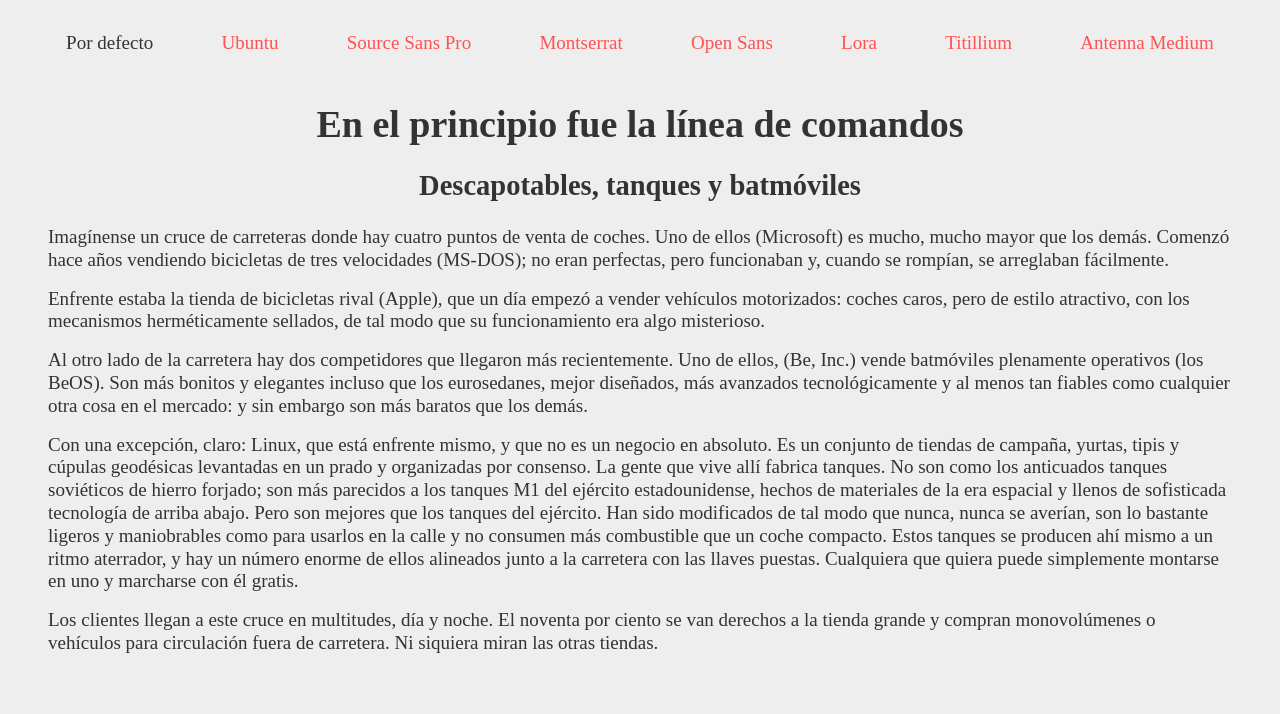
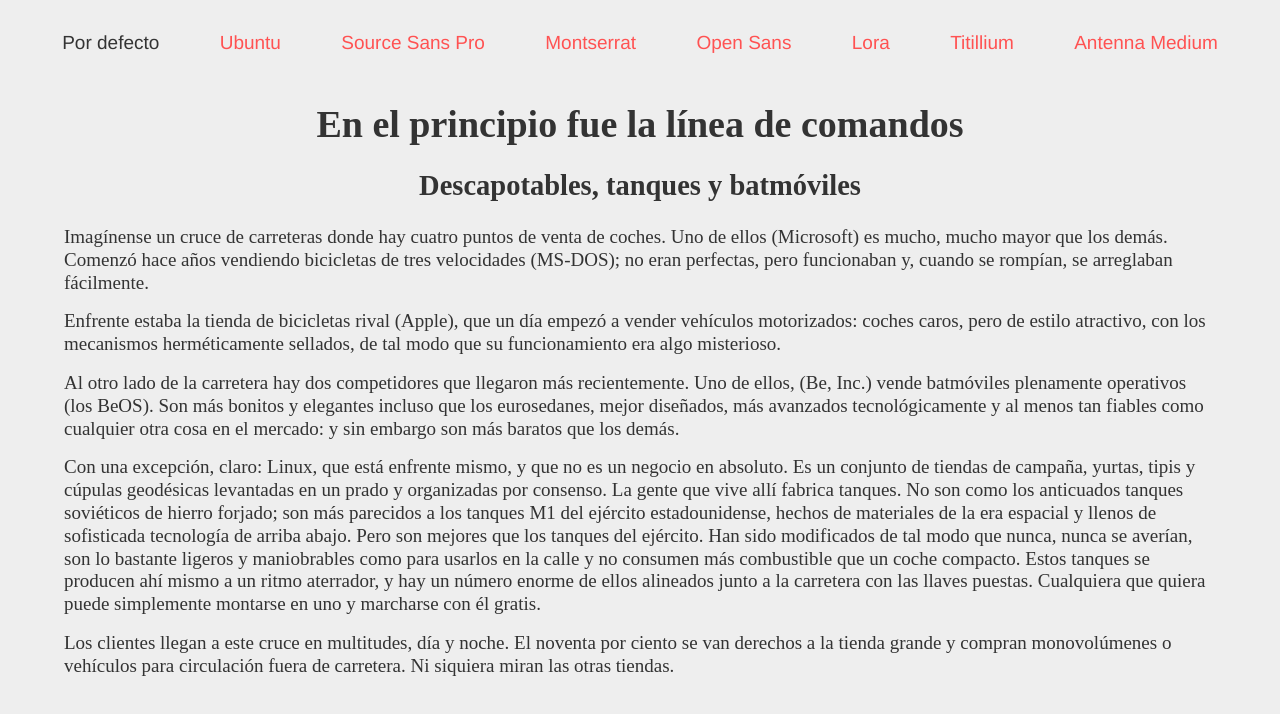
Before and after one commit to sergiodiezdepedro/clases-javascript, a plain HTML site: page index.html in a window 1280 px wide. Drawn offline with Linux system fonts and the light colour scheme.

Commit message:
Algunos retoques en los estilos css

```diff
--- a/css/estilos.css
+++ b/css/estilos.css
@@ -36,8 +36,10 @@ body {
 
 .enlace {
   display: block;
+  margin-bottom: .5rem;
   text-decoration: none;
   color: var(--color-enlaces);
+  font-family: Helvetica, Arial, sans-serif;
 }
 
 .enlace:hover {
@@ -50,8 +52,8 @@ body {
 
 .contenedor {
   margin: 1rem auto;
-  padding-left: .5rem;
-  padding-right: .5rem;
+  padding-left: 1.5rem;
+  padding-right: 1.5rem;
   max-width: 1200px;
 }
 
@@ -71,6 +73,7 @@ p {
   }
   .enlace {
     flex: auto;
+    margin-bottom: 0;
     text-align: center;
   }
 }
```
